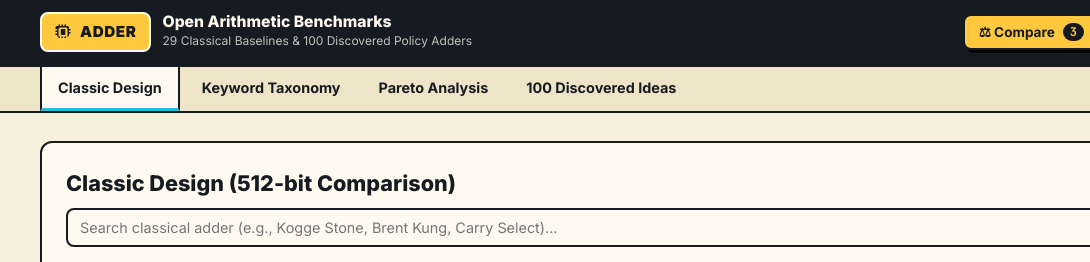
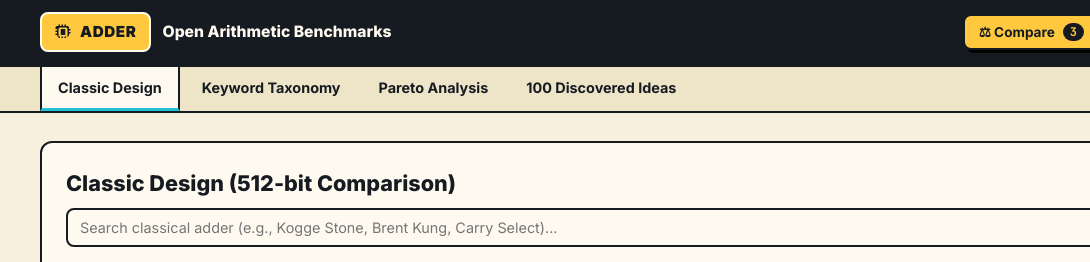
Before and after one commit to SJTU-YONGFU-RESEARCH-GRP/adder-website, a plain HTML site: page index.html in a window 1280 px wide. Shown: the top 262 px of the page, 0-1090 px from the left. Drawn offline with Linux system fonts and the light colour scheme; no server answers.

Commit message:
Remove header brand-sub line

```diff
--- a/index.html
+++ b/index.html
@@ -16,7 +16,6 @@
         </div>
         <div class="brand-meta">
           <span class="brand-name">Open Arithmetic Benchmarks</span>
-          <span class="brand-sub">29 Classical Baselines &amp; 100 Discovered Policy Adders</span>
         </div>
       </a>
       <div class="header-actions">
```
